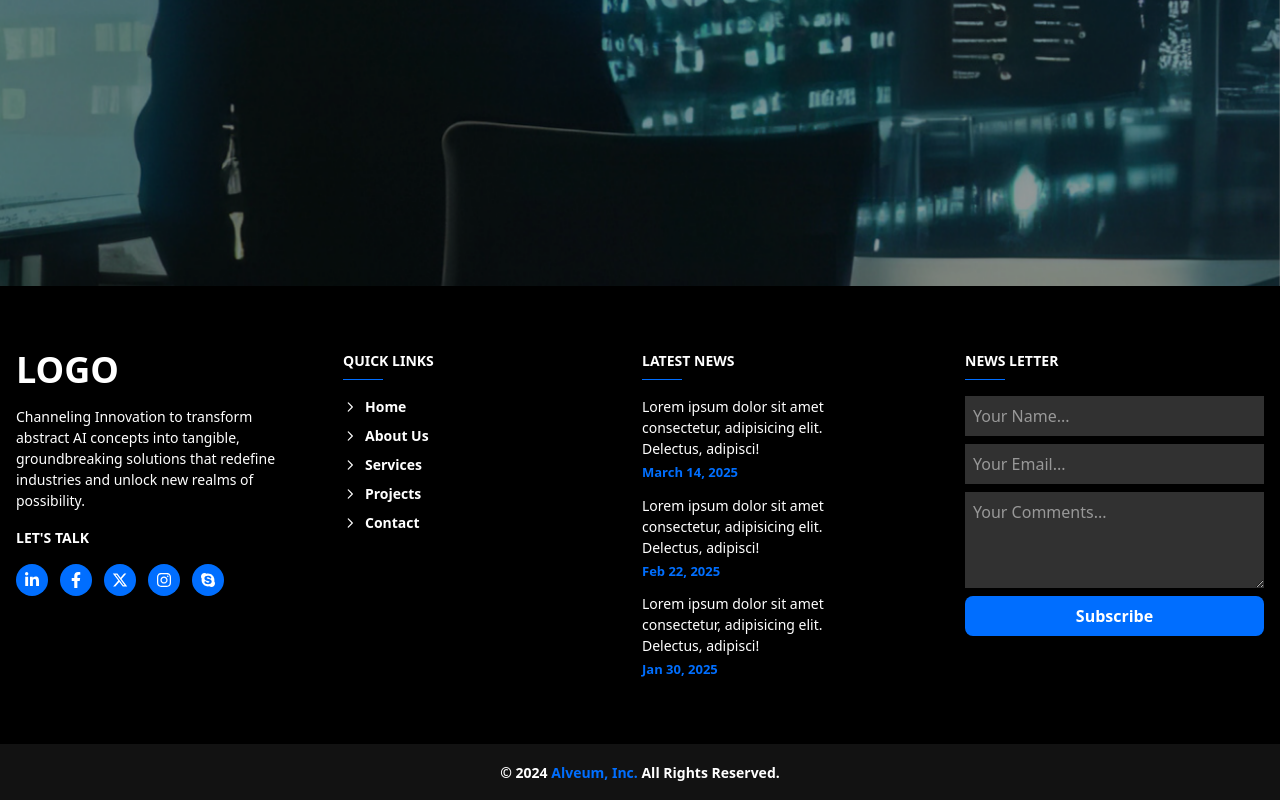
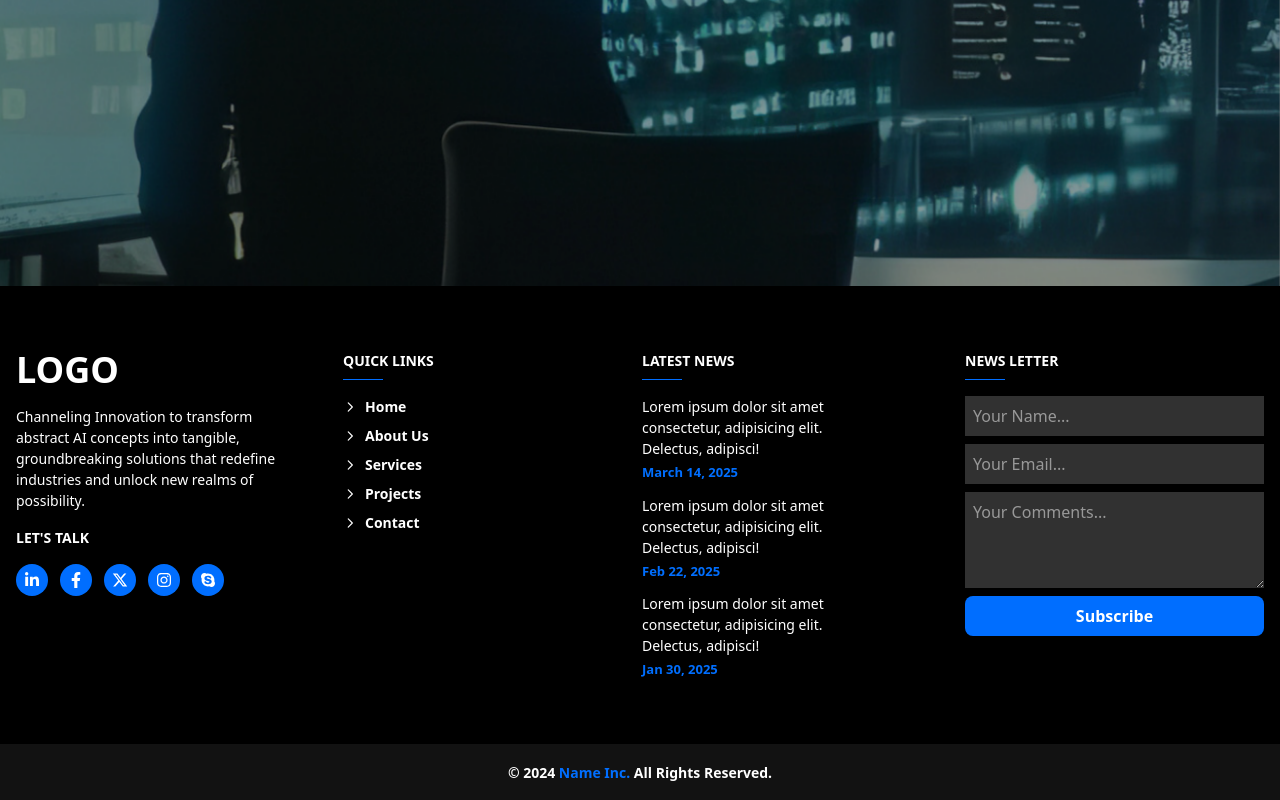
Before and after one commit to Abdussamadajao/lean-soft, a Next.js app: page / in a window 1280 px wide. Shown: the part 434-1234 px from the top of the page. Built offline with nearby package versions, Linux system fonts and the light colour scheme.

Commit message:
Update footer copyright name from Alveum, Inc. to Name Inc.

```diff
--- a/components/Footer/index.tsx
+++ b/components/Footer/index.tsx
@@ -149,7 +149,7 @@ const Footer = () => {
         <span className=" text-[14px]">
           © 2024{" "}
           <a href="#" className="text-electblue">
-            Alveum, Inc.
+            Name Inc.
           </a>{" "}
           All Rights Reserved.
         </span>
```
